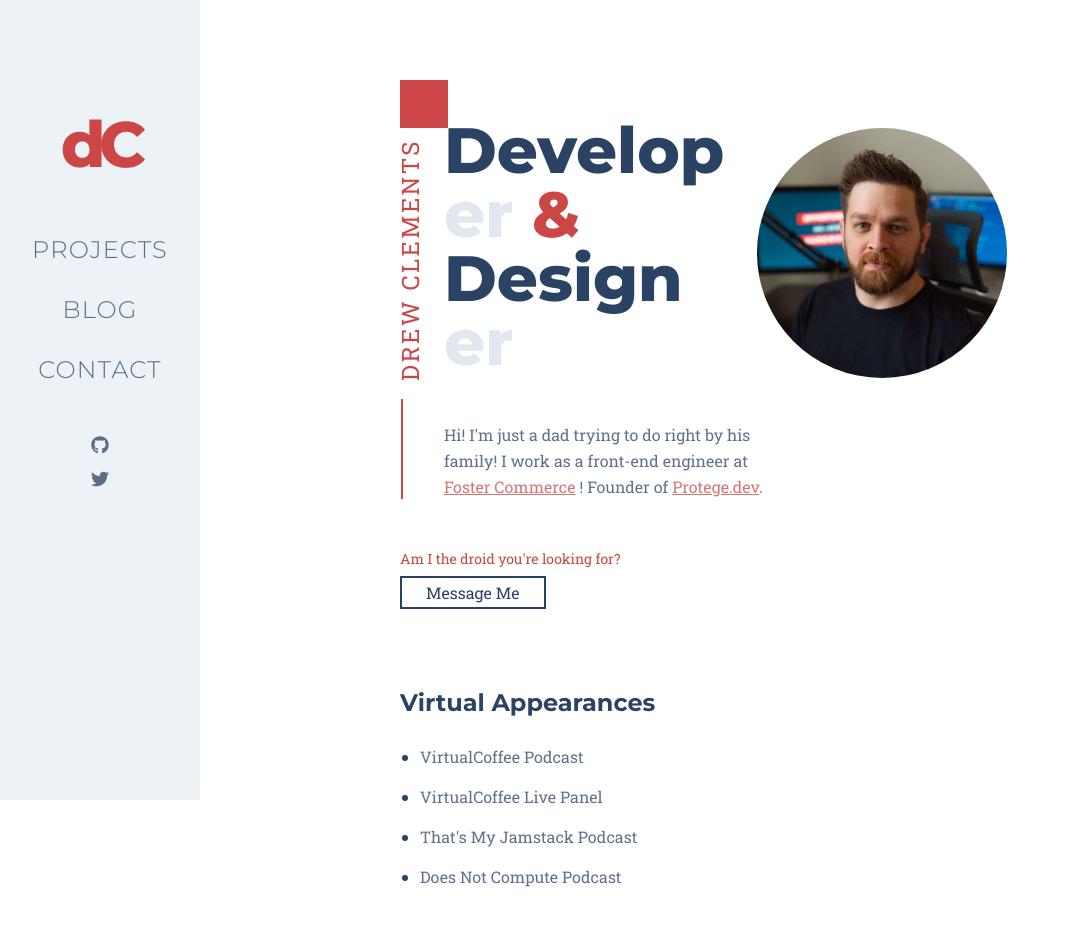
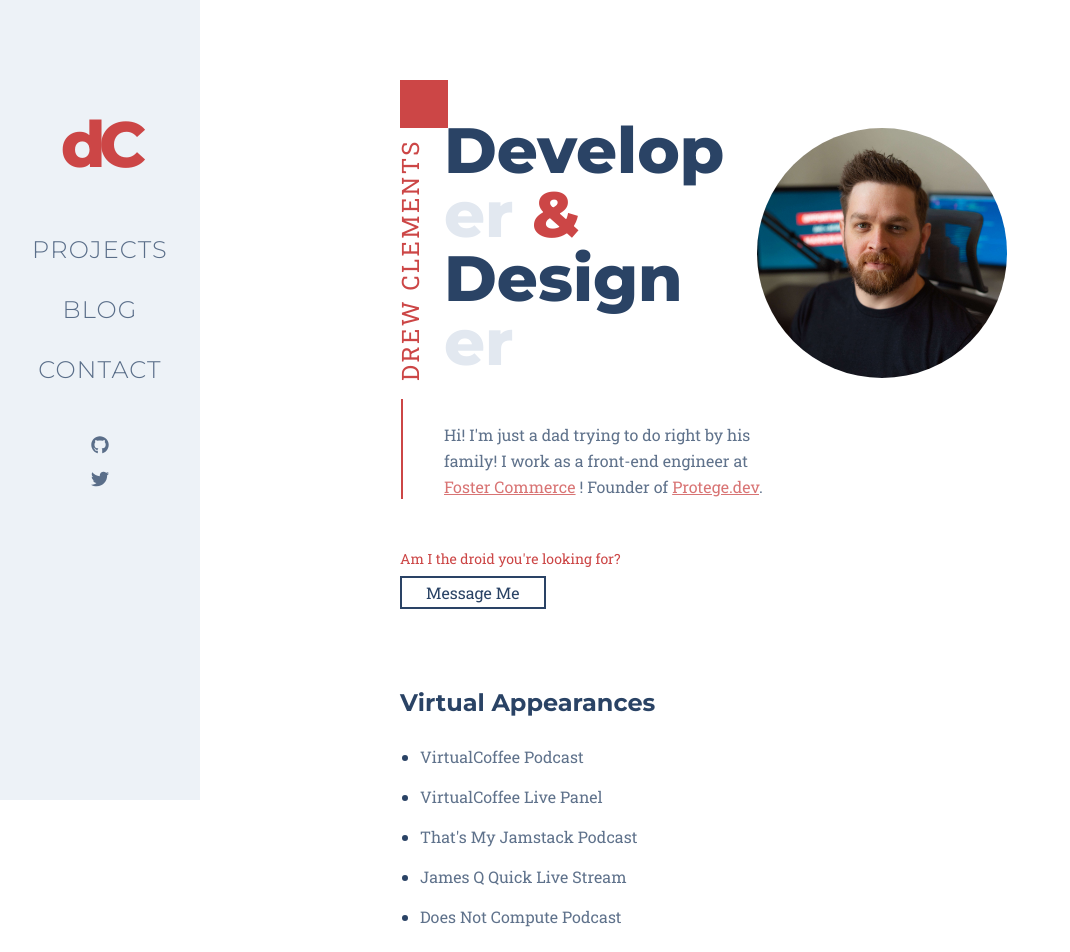
Before and after one commit to drewclem/drewclem.github.io, a Vue app: page / in a window 1280 px wide. Shown: the top 952 px of the page, without its empty margins (0-1070 px from the left). Built offline with nearby package versions, Linux system fonts and the light colour scheme.

Commit message:
james stream

```diff
--- a/src/views/Home.vue
+++ b/src/views/Home.vue
@@ -98,6 +98,12 @@ export default {
         </li>
 
         <li>
+          <a href="https://www.youtube.com/watch?v=5lXDcP4WHN4"
+            >James Q Quick Live Stream</a
+          >
+        </li>
+
+        <li>
           <a href="https://dnc.show/episodes/d52b07f8"
             >Does Not Compute Podcast</a
           >
```
